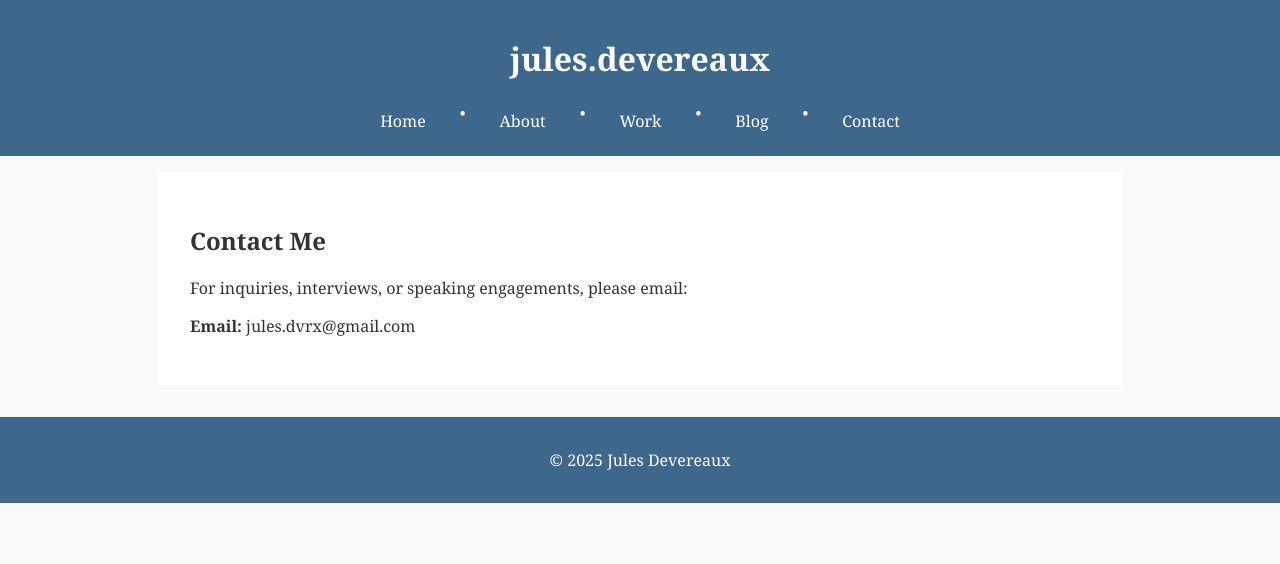
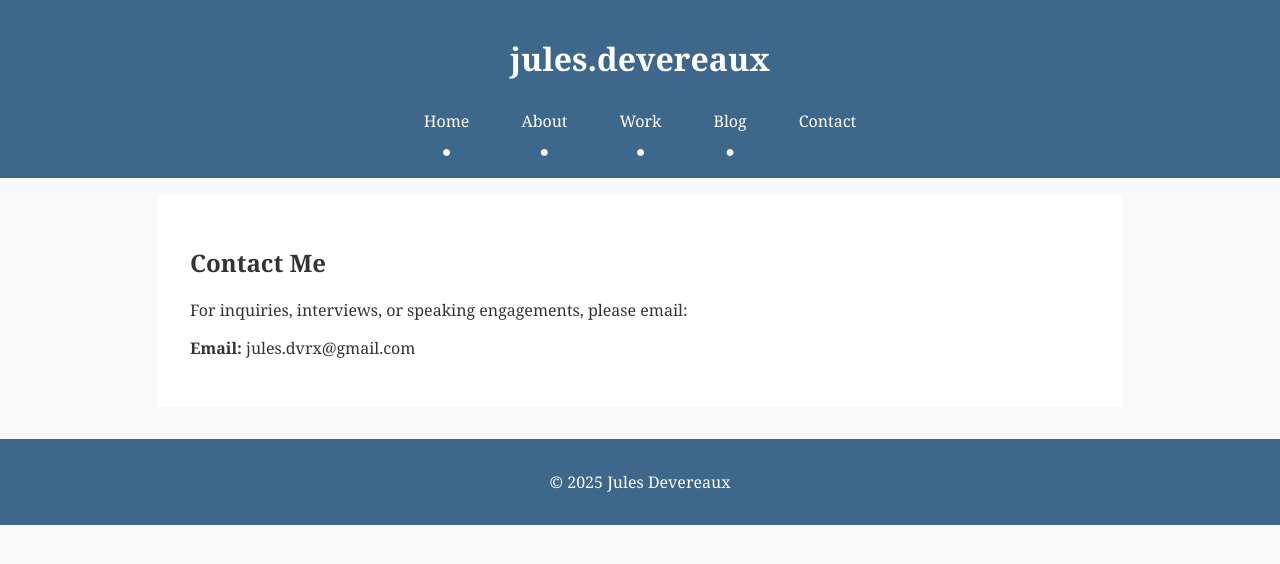
Before and after one commit to julesdevereaux/julesdevereaux.github.io, a Jekyll site: the page built from contact.html, in a window 1280 px wide. Shown: the top 564 px of the page. Built offline with Jekyll 4.4.1, drawn with Linux system fonts in a browser that asks for light colours.

Commit message:
Update default.html

```diff
--- a/_layouts/default.html
+++ b/_layouts/default.html
@@ -11,8 +11,8 @@
     <h1>jules.devereaux</h1>
     <nav>
       <ul class="nav">
-        <li><a href="{{ '/' | relative_url }}">Home</a></li>•
-        <li><a href="{{ '/about.html' | relative_url }}">About</a></li>•
+        <li><a href="{{ '/' | relative_url }}">Home</a>●</li>
+        <li><a href="{{ '/about.html' | relative_url }}">About</a>●</li>
         <li class="dropdown">
           <a href="{{ '/work/books.md' | relative_url }}">Work</a>
           <ul class="dropdown-menu">
@@ -20,8 +20,8 @@
             <li><a href="{{ '/work/films.md' | relative_url }}">Films</a></li>
             <li><a href="{{ '/work/plays.md' | relative_url }}">Plays</a></li>
           </ul>
-        </li>•
-        <li><a href="{{ '/blog.html' | relative_url }}">Blog</a></li>•
+        ●</li>
+        <li><a href="{{ '/blog.html' | relative_url }}">Blog</a>●</li>
         <li><a href="{{ '/contact.html' | relative_url }}">Contact</a></li>
       </ul>
     </nav>
```
